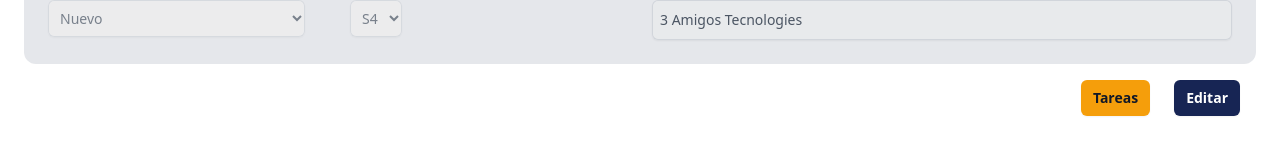
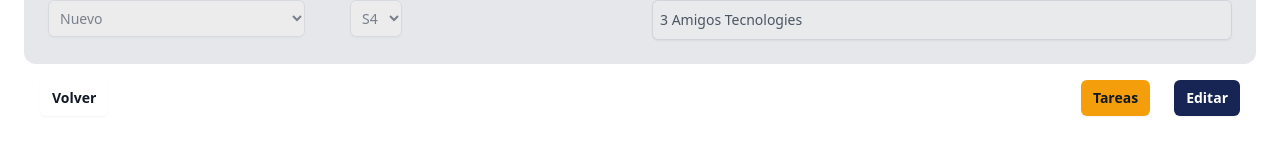
Before and after one commit to MatiasPriano/Sistema-De-Gestion-Front, a Next.js app: page /products/1/1/1 in a window 1280 px wide. Shown: the part 468-622 px from the top of the page. Built offline with nearby package versions, Linux system fonts and the light colour scheme.

Commit message:
Agrego botón de volver en verTicket

```diff
--- a/components/ticketForm.tsx
+++ b/components/ticketForm.tsx
@@ -85,13 +85,20 @@
     const handleFocusTitle = () => {
         setTitleError(false)
     }
+
     const handleFocusDescription = () => {
         setDescriptionError(false)
     }
+
     const handleFocusClient = () => {
         setClientError(false)
     }
+
     const handleCancelButton = () => {
+        router.push(`/products/${productId}/${versionId}/`)
+    }
+
+    const handleBackButton = () => {
         router.push(`/products/${productId}/${versionId}/`)
     }
 
@@ -168,7 +175,17 @@
             </main>
 
             {mode === TicketMode.View &&
-            <div className="flex items-center justify-end gap-x-6 px-4">
+            <div className='flex'>
+                <div className="flex items-center justify-start gap-x-6 px-4">
+                    <button
+                    type="button"
+                    onClick={handleBackButton}
+                    className="rounded-md bg-white px-3 py-2 text-sm font-semibold text-gray-900 shadow-sm focus:outline-none focus:ring-2 focus:ring-offset-2 focus:ring-blue-600 transition-colors duration-300 ease-in-out hover:text-gray-600"
+                    >
+                        Volver
+                    </button>
+                </div>
+                <div className="flex items-center justify-end gap-x-6 px-4 w-full">
                     <button
                     type="button"
                     onClick={handleTasksButton}
@@ -183,6 +200,7 @@
                     >
                         Editar
                     </button>
+                </div>
             </div>}
             {mode != TicketMode.View && (
                 <div className="mt-6 flex items-center justify-end gap-x-6">
--- a/components/ticketGridRow.tsx
+++ b/components/ticketGridRow.tsx
@@ -42,7 +42,7 @@
 
             <td className="px-2 py-3">
                 <div className="flex justify-center">
-                    <div className="flex items-center px-1">
+                    <div className="flex items-center px-2">
                         <button type="button" onClick={handleViewTicket} className="relative text-black hover:text-blue-600">
                             <svg className="w-6 h-6" aria-hidden="true" xmlns="http://www.w3.org/2000/svg" width="24" height="24" fill="currentColor" viewBox="0 0 24 24">
                                 <path fill-rule="evenodd" d="M9 7V2.221a2 2 0 0 0-.5.365L4.586 6.5a2 2 0 0 0-.365.5H9Zm2 0V2h7a2 2 0 0 1 2 2v16a2 2 0 0 1-2 2H6a2 2 0 0 1-2-2V9h5a2 2 0 0 0 2-2Zm.5 5a1.5 1.5 0 1 0 0 3 1.5 1.5 0 0 0 0-3Zm0 5c.47 0 .917-.092 1.326-.26l1.967 1.967a1 1 0 0 0 1.414-1.414l-1.817-1.818A3.5 3.5 0 1 0 11.5 17Z" clip-rule="evenodd"/>
```
Lines whose indentation alone changed are shown as unchanged.
